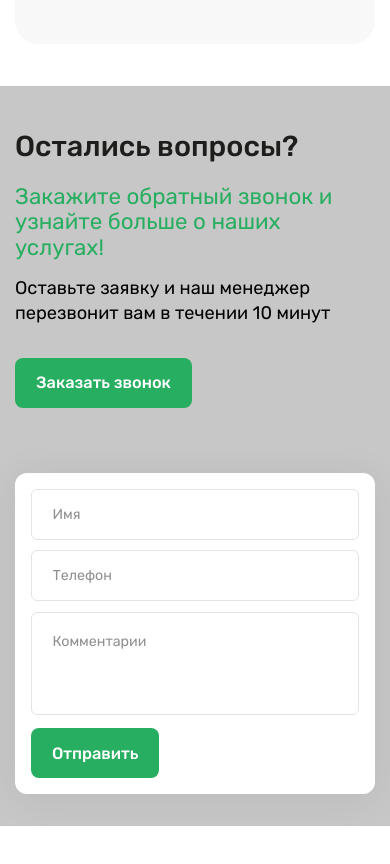
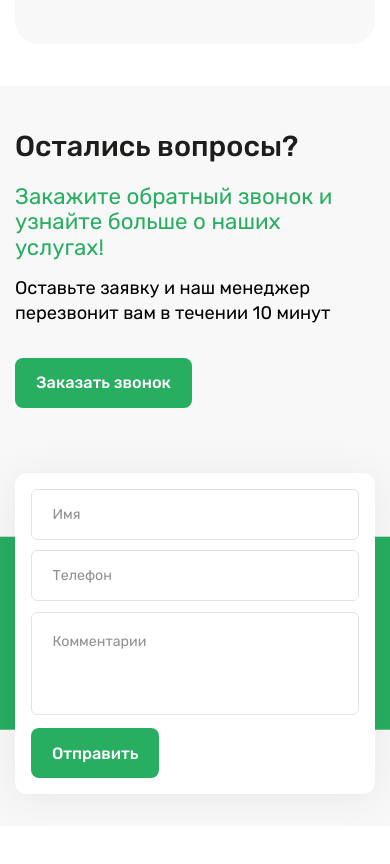
Before and after one commit to Wlad199/Project__23-SpecTrans, a website built with webpack: page src/index.html in a window 390 px wide. Shown: the part 3234-4098 px from the top of the page. Built offline with nearby package versions, Linux system fonts and the light colour scheme; files whose address does not match are found by name.

Commit message:
questions

```diff
--- a/src/scss/mainpage.scss
+++ b/src/scss/mainpage.scss
@@ -290,7 +290,7 @@
 // questions ====================================================================================================//
 
 .questions {
-	background-color: #c7c7c7;
+	background-color: #F8F8F8;
 
 	&__container {
 	}
@@ -318,6 +318,7 @@
 		padding: 0px 15px;
 		@media (max-width: 767px) {
 			flex: 0 1 100%;
+			margin: 0 auto;
 		}
 	}
 }
@@ -347,14 +348,33 @@
 }
 
 .form-questions {
+	position: relative;
 	max-width: 686px;
 	@include adaptiveValue("padding-top", 60, 30);
 	@include adaptiveValue("padding-bottom", 60, 30);
 
 	&__decore {
+		position: absolute;
+		height: 100%;
+		width: 50%;
+		top: 0;
+		left: 50%;
+		background-color: #27AE60;
+		transform: translate(-50%);
+		@media (max-width: 767px) {
+			position: absolute;
+			height: 50%;
+			width: 100%;
+			top: 50%;
+			left: 0%;
+			background-color: #27AE60;
+			transform: translate(0,-50%);
+		}
 	}
 
 	&__form {
+		position: relative;
+		z-index: 2;
 		@include adaptiveValue("padding", 30, 15);
 		background-color: #fff;
 		box-shadow: 0px 4px 40px rgba(7, 17, 51, 0.07);
```
